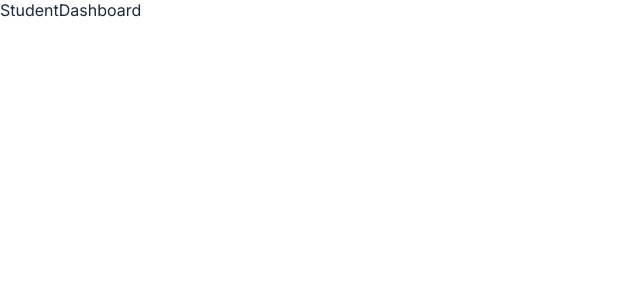
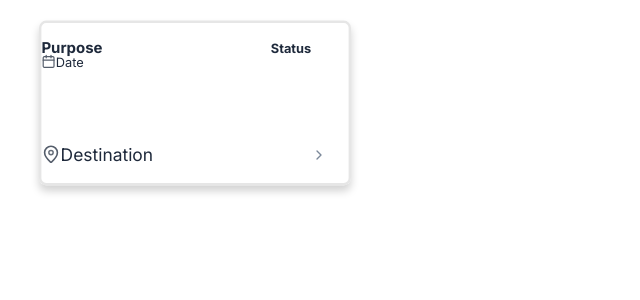
Before and after one commit to mithulcrafts/DigiPass, a React (Vite) app in the folder frontend/: page /Student/Dashboard in a window 1280 px wide. Shown: the top 300 px of the page, without its empty margins (0-640 px from the left). Built offline with nearby package versions, Linux system fonts and the light colour scheme; a web font is replaced by a local one.

Commit message:
After making card for displaying Passes in dashboard

```diff
--- /dev/null
+++ b/frontend/src/components/Animations.jsx
@@ -0,0 +1,98 @@
+"use client";
+import { forwardRef, useImperativeHandle, useRef } from "react";
+import { motion } from "framer-motion";
+export function CalendarIcon({
+  size = 18,
+  color = "#374151",
+  animateOnHover = true
+}) {
+  return (
+    <motion.svg
+      width={size}
+      height={size}
+      viewBox="0 0 24 24"
+      fill="none"
+      stroke={color}
+      strokeWidth="2"
+      strokeLinecap="round"
+      strokeLinejoin="round"
+      style={{ display: "block" }}
+      initial={{ opacity: 0.85 }}
+      whileHover={
+        animateOnHover
+          ? { scale: 1.1 }
+          : undefined
+      }
+      transition={{ duration: 0.25, ease: "easeOut" }}
+    >
+
+      <rect x="3" y="4" width="18" height="18" rx="2" ry="2" />
+
+
+      <line x1="8" y1="2" x2="8" y2="6" />
+      <line x1="16" y1="2" x2="16" y2="6" />
+
+      <line x1="3" y1="10" x2="21" y2="10" />
+    </motion.svg>
+  );
+}
+
+export function ChevronHover({
+  size = 20,
+  color ="var(--secondary)"
+}) {
+  return (
+    <motion.svg
+      width={size}
+      height={size}
+      viewBox="0 0 24 24"
+      fill="none"
+      stroke={color}
+      strokeWidth="2"
+      strokeLinecap="round"
+      strokeLinejoin="round"
+      initial={{ opacity: 0.85 }}
+      whileHover={{ x: 4, opacity: 1 }}
+      transition={{ duration: 0.25, ease: "easeOut" }}
+    >
+      <path d="m9 18 6-6-6-6" />
+    </motion.svg>
+  );
+}
+
+export  function MapPinHover({
+  size = 24,
+  color = "#374151"
+}) {
+  return (
+    <motion.svg
+      width={size}
+      height={size}
+      viewBox="0 0 24 24"
+      fill="none"
+      stroke={color}
+      strokeWidth="2"
+      strokeLinecap="round"
+      strokeLinejoin="round"
+      style={{ display: "block" }}
+      initial={{ opacity: 0.85 }}
+      whileHover={{ scale: 1.08 }}
+      transition={{ duration: 0.25, ease: "easeOut" }}
+    >
+
+      <motion.path
+        d="M20 10c0 4.993-5.539 10.193-7.399 11.799a1 1 0 0 1-1.202 0C9.539 20.193 4 14.993 4 10a8 8 0 0 1 16 0"
+      />
+
+
+      <motion.circle
+        cx="12"
+        cy="10"
+        r="3"
+        initial={{ scale: 0.9, opacity: 0.9 }}
+        whileHover={{ scale: 1, opacity: 1 }}
+        transition={{ duration: 0.2, ease: "easeOut" }}
+      />
+    </motion.svg>
+  );
+}
--- a/frontend/src/components/Button.jsx
+++ b/frontend/src/components/Button.jsx
@@ -1,4 +1,4 @@
-import "./Button.css"
+import "./styles/Button.css"
 export default function Button({content}) //Take text as input which should be there inside button
 {
     return (
--- /dev/null
+++ b/frontend/src/components/Cards/PassHistory.jsx
@@ -0,0 +1,20 @@
+import "../styles/PassHistory.css";
+import {ChevronHover,MapPinHover,CalendarIcon} from "../Animations.jsx";
+export function StudentPassHistory() {
+  return (
+    <>
+      <div className="pass">
+        <h3 className="Purpose">Purpose</h3>
+        <h4 className="Status">Status</h4>
+        <p className="Date"><CalendarIcon/>Date</p>
+        <p className="Destination"><MapPinHover/>Destination</p>
+        <button className="viewPassArrow">
+          <ChevronHover size={20} />
+        </button>
+      </div>
+    </>
+  );
+}
+export function WardenPassHistory() {
+  return <>Pass history card in warden dashboard</>;
+}
--- a/frontend/src/components/FormInput.jsx
+++ b/frontend/src/components/FormInput.jsx
@@ -1,4 +1,4 @@
-import "./FormInput.css";
+import "./styles/FormInput.css";
 export default function FormInput({
   type = "text",
   id,
--- /dev/null
+++ b/frontend/src/components/styles/PassHistory.css
@@ -0,0 +1,43 @@
+.pass{
+    border:3px solid #dadadaa9;
+    width:30vw;
+    height:25vh;
+    border-radius: 0.7vw;
+    box-shadow: 0 7px 10px rgba(0, 0, 0, 0.18);
+    display: grid;
+    grid-template-rows: repeat(4,4fr);
+    grid-template-columns: repeat(8,8fr);
+    transform: scale(0.8);
+}
+.pass:hover{
+    transform: scale(0.85);
+}
+.Purpose{
+    grid-row:1;
+    grid-column: 1/5;
+}
+.Status{
+    grid-row: 1;
+    grid-column: 7;
+}
+.Date{
+    display: inline-flex;
+    gap:vw;
+    grid-row:2;
+    grid-column: 1;
+    margin-top:-3vh;
+}
+.Destination{
+    display: inline-flex;
+    font-size: 1.7vw;
+    grid-row:4;
+    grid-column: 1/5;
+}
+.viewPassArrow{
+  all: unset;
+  display: inline-flex;
+  align-items: center;
+  cursor: pointer;
+  grid-row:4;
+  grid-column: 8;
+}
--- a/frontend/src/pages/Student/StudentDashboard.jsx
+++ b/frontend/src/pages/Student/StudentDashboard.jsx
@@ -1,8 +1,9 @@
+import { StudentPassHistory } from "../../components/Cards/PassHistory"
 export default function StudentDashboard()
 {
     return(
         <>
-            StudentDashboard
+            <StudentPassHistory/>
         </>
     )
 }
```
Also changed, not shown: frontend/src/components/styles/Button.css (renamed from frontend/src/components/Button.css), frontend/src/components/styles/FormInput.css (renamed from frontend/src/components/FormInput.css).
